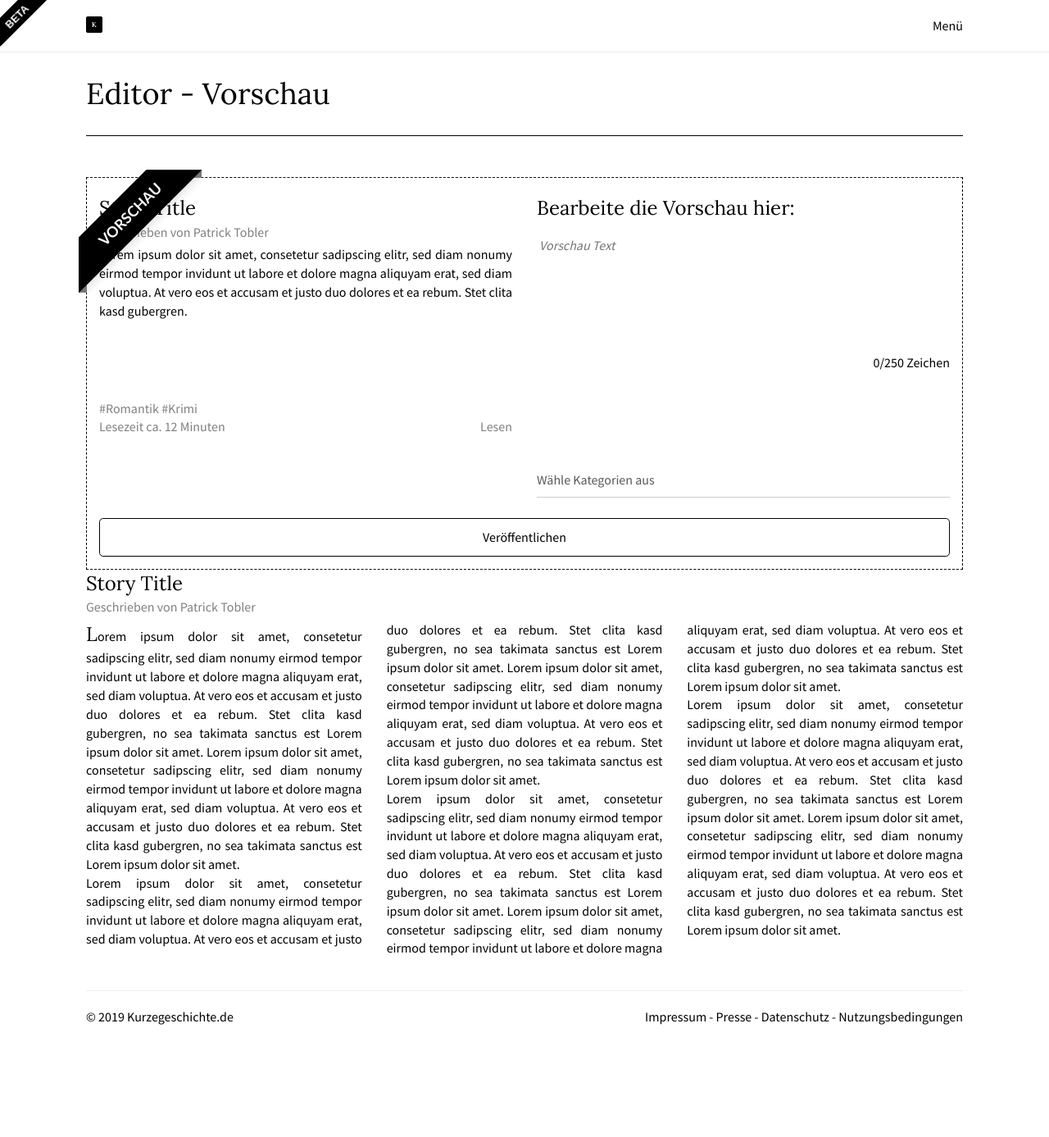
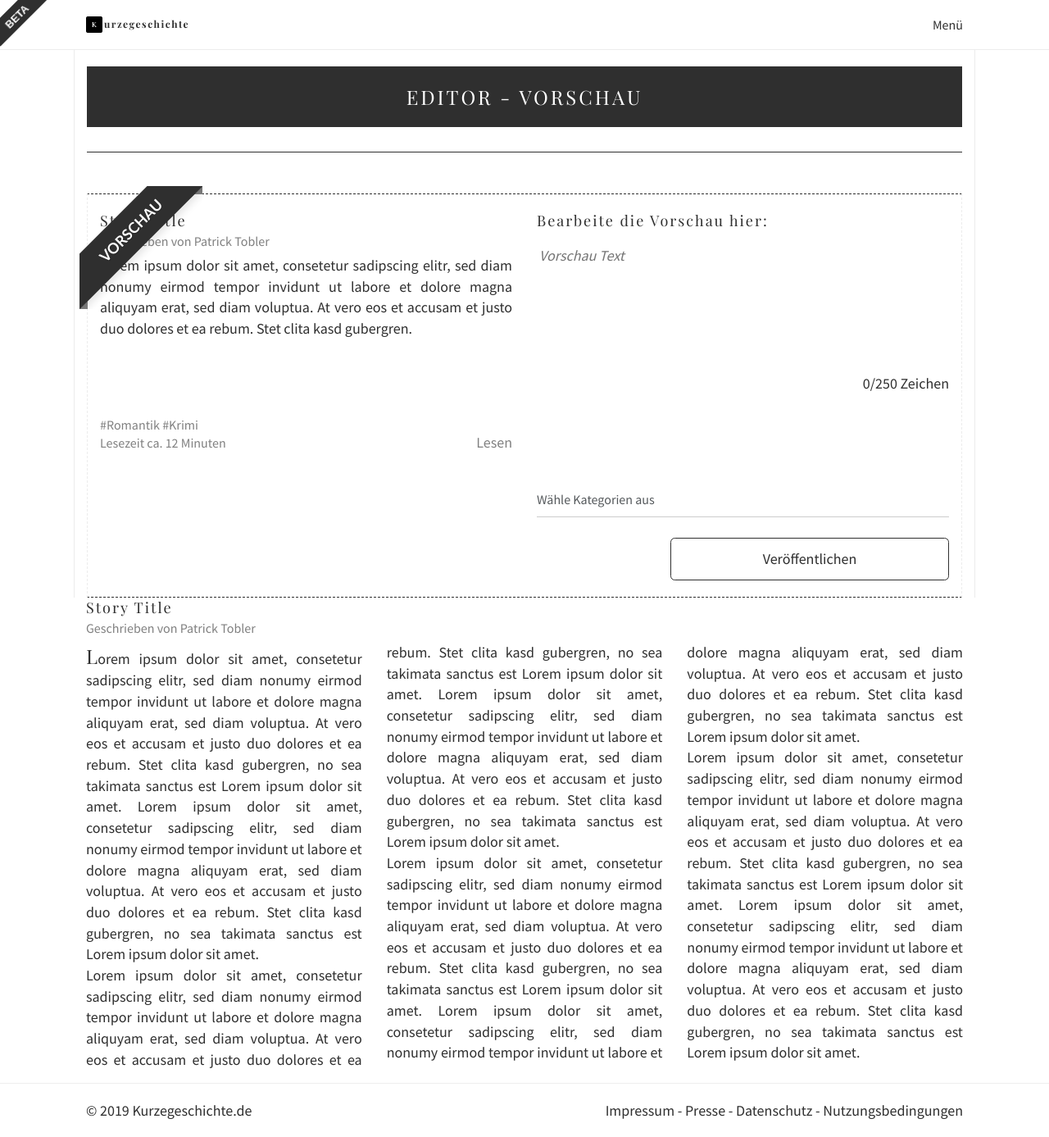
Before and after one commit to Padierfind/Kurzegeschichte, a Flask app: page /view_draft in a window 1280 px wide. Shown: the whole page at 82% size. Before the commit the page ends 1250 px from the top, so only its background shows below. Run offline with Flask 2, Linux system fonts and the light colour scheme; a user stored in the database is signed in; some libraries are stand-ins or nearby versions.

Commit message:
Frontend: Significant changes to the overall design of the page.

```diff
--- a/bp/user_bp.py
+++ b/bp/user_bp.py
@@ -150,7 +150,10 @@ def publish_comment():
                                                        json_to_write=test_dict)
 
     if result_of_db_operation['success'] is True:
-        return redirect(url_for('main_bps.display_story', story_id=story_id))
+        return redirect(url_for('main_bps.display_story', story_id=story_id, notification='Dein Kommentar wurde '
+                                                                                          'veröffentlicht. Danke dafür,'
+                                                                                          ' dass du ein Teil dieser '
+                                                                                          'Community bist!'))
     else:
         return redirect(url_for('main_bps.display_story', story_id=story_id, notification='Etwas ist schief gelaufen. '
                                                                                           'Bitte versuche es '
--- a/static/css/editor.css
+++ b/static/css/editor.css
@@ -28,7 +28,8 @@
     padding-top: 15px;
     font-size: 36px;
     font-weight: bold;
-    font-family: 'Lora', serif;
+    font-family: 'Playfair Display', serif;
+    letter-spacing: 1px;
 }
 
 .ql-editor.ql-blank::before{
--- a/static/css/global.css
+++ b/static/css/global.css
@@ -4,8 +4,8 @@ html{
 
 body{
     font-family: 'Source Sans Pro', sans-serif;
-    color:black;
-    font-size: 16px;
+    color:#2f2f2f;
+    font-size: 18px;
     background-color: white;
 }
 
@@ -14,7 +14,7 @@ body:after{
     position: fixed;
     width: 80px;
     height: 25px;
-    background-color: black;
+    background-color: #2f2f2f;
     top: 7px;
     left: -20px;
     text-align: center;
@@ -22,19 +22,20 @@ body:after{
     font-family: sans-serif;
     text-transform: uppercase;
     font-weight: bold;
-    color: #fff;
+    color: #2f2f2f;;
     line-height: 27px;
     transform:rotate(-45deg);
     z-index: 100;
+    color: white;
 }
 
 a{
-    color: black;
+    color: #2f2f2f;
     text-decoration: none;
 }
 
 a:hover{
-    color: black;
+    color: #2f2f2f;
     text-decoration: none;
 }
 
@@ -109,7 +122,6 @@ li a:hover {
     background-color: white;
     top: 0;
     z-index: 100;
-    margin-bottom: 10px;
     -webkit-transition: all 600ms ease-in-out;
     -moz-transition: all 600ms ease-in-out;
     -ms-transition: all 600ms ease-in-out;
@@ -149,12 +161,13 @@ li a:hover {
 
 .menu_button{
     display:block;
+    line-height: 20px;
 }
 
 .menu_button a{
     text-align: right;
 
-    color: black !important;
+    color: #2f2f2f !important;
 }
 
 .menu_button a:visited{
@@ -181,6 +194,7 @@ a:hover {
 
 .max_w{
     max-width: 1100px;
+    padding-bottom: 15px;
 }
 
 .preview{
@@ -194,18 +208,29 @@ a:hover {
 }
 
 .title{
-    font-size: 24px;
+    font-size: 18px;
     margin-bottom: 0;
-    font-family: 'Lora', serif;
+    font-family: 'Playfair Display', serif;
     text-align: left !important;
+    letter-spacing: 2px;
+    /*text-transform: uppercase;*/
 }
 
 .title_page{
-    font-size: 36px;
+    font-size: 24px;
     margin-bottom: 0;
-    font-family: 'Lora', serif;
+    font-family: 'Playfair Display', serif;
     padding-top: 15px;
     padding-bottom: 5px;
+    letter-spacing: 3px;
+    text-transform: uppercase;
+    color: white;
+    text-align: center;
+    padding-top: 20px;
+    padding-bottom: 20px;
+    margin-top: 20px;
+    margin-bottom: 30px;
+    background-color: #2f2f2f;
 }
 
 .readmore{
@@ -303,16 +331,9 @@ footer{
     padding-bottom: 20px;
 }
 
+
 .foot{
-    border-top: solid;
-    border-width: 1px;
-    border-color: rgb(236, 236, 236);
-    margin-top: 20px;
-    padding: 0;
-}
-
-.foot .max_w{
-    padding: 0;
+    padding-bottom: 0 !important;
 }
 
 .foot_menu{
@@ -322,14 +343,13 @@ footer{
 }
 
 .submit_button{
-    display:inline-block;
     padding:0.7em 1.8em;
-    border:0.1em solid black;
+    border:0.1em solid #2f2f2f;
     border-radius: 0.3em;
     box-sizing: border-box;
     text-decoration:none;
     font-weight:300;
-    color:black;
+    color:#2f2f2f;
     text-align:center;
     -webkit-transition: all 0.2s;
     -moz-transition: all 0.2s;
@@ -337,15 +357,18 @@ footer{
     -o-transition: all 0.2s;
     transition: all 0.2s;
     background-color: white;
-    width: 100%;
+    width: 340px;
+    max-width: 340px;
+    float: right;
 }
 
 .submit_button:hover{
     color: white;
-    background-color: black;
+    background-color: #2f2f2f;
 }
 
-.call_to_action{
+
+.call_to_action_small{
     background-color: black;
     text-align: center;
     color: white;
@@ -419,7 +469,7 @@ footer{
 }
 
 .hr_black{
-    border-top: 1px solid black;
+    border-top: 1px solid #2f2f2f;
 }
 
 .full_text{
@@ -453,7 +503,7 @@ footer{
 }
 
 .hr_footer{
-    margin-top: 40px;
+    margin-top: 0;
     margin-bottom: 0;
 }
 
@@ -481,6 +531,33 @@ footer{
     margin-top: 10px;
 }
 
+.up_logo_text{
+    margin-left: 22px;
+    line-height: 1.55;
+    font-family: 'Playfair Display', serif;
+    font-size: 12px;
+    margin-bottom: 0;
+    letter-spacing: 1.5px;
+    font-weight: bold;
+}
+
+.up_logo_img{
+    position: absolute;
+}
+
+.border_on_side{
+    border-left: rgb(236, 236, 236) solid 1px;
+    border-right: rgb(236, 236, 236) solid 1px;
+}
+
+.footer_container{
+    width: 100%;
+}
+
+.no_padding_bottom{
+    padding-bottom: 0;
+}
+
 
 .cssload-container{
     position: fixed;
--- a/static/css/profile.css
+++ b/static/css/profile.css
@@ -1,4 +1,4 @@
 .name{
-    font-family: 'Lora', serif;
+    font-family: 'Playfair Display', serif;
     font-size: 24px;
 }
--- a/static/css/select2.css
+++ b/static/css/select2.css
@@ -94,7 +94,7 @@
   padding: 0 12px;
   border: 0;
   border-radius: 16px;
-  background-color: black;
+  background-color: #2f2f2f;
   display: inline-block;
   color: white;
   margin: 2px 0;
@@ -156,8 +156,8 @@
   transition: all .3s;
 }
 .select2-container--material .select2-dropdown .select2-search__field:focus {
-  border-bottom: 1px solid black;
-  box-shadow: 0 1px 0 0 black;
+  border-bottom: 1px solid #2f2f2f;
+  box-shadow: 0 1px 0 0 #2f2f2f;
 }
 .select2-container--material .select2-results__options {
   /* @extend .zf-shadow-depth* */
@@ -204,7 +204,7 @@
 }
 .select2-container--material .select2-results__option[aria-selected=true] {
   /* @extend .dropdown-content li:active, .dropdow-content li:hover */
-  color: black;
+  color: #2f2f2f;
   background-color: #eee;
 }
 .select2-container--material .select2-results__option--highlighted[aria-selected] {
@@ -212,8 +212,8 @@
 }
 .select2-container--material.select2-container--focus .select2-selection {
   /* @extend input[type=text]:focus */
-  border-bottom: 1px solid black;
-  box-shadow: 0 1px 0 0 black;
+  border-bottom: 1px solid #2f2f2f;
+  box-shadow: 0 1px 0 0 #2f2f2f;
 }
 .select2-container--material.select2-container--disabled .select2-selection {
   /* @extend .select-wrapper input.select-dropdown:disabled */
--- a/static/css/settings.css
+++ b/static/css/settings.css
@@ -1,3 +1,4 @@
 .settings_button{
     margin-bottom: 15px;
+    float: left !important;
 }
--- a/static/css/story.css
+++ b/static/css/story.css
@@ -31,7 +31,7 @@
     display: block;
     width: 225px;
     padding: 15px 0;
-    background-color: black;
+    background-color: #2f2f2f;
     box-shadow: 0 5px 10px rgba(0,0,0,.1);
     color: #fff;
     font: 700 18px/1 'Lato', sans-serif;
@@ -65,7 +65,8 @@
 }
 
 .next_preview_padding{
-    padding: 15px !important;
+    margin-top: 15px;
+    margin-bottom: 20px;
 }
 
 .text_area_feedback{
--- a/templates/emails/confirmation_mail.txt
+++ b/templates/emails/confirmation_mail.txt
@@ -104,7 +104,7 @@
 																	<tr>
 																		<td align="left" style="font-size:0px;padding:15px 15px 15px 15px;word-break:break-word;">
 																			<div style="font-family: 'Source Sans Pro', sans-serif;font-size:11px;line-height:1.5;text-align:left;color:#000000;">
-																				<p>Sollte der Link aus irgend einem Grund nicht funktionieren kopiere folgende Addresse in die Address-Leiste deines Browsers: <a style="color:black" href="https://www.kurzegeschichte.de/confirm_registration?user_id=${PERSON_NAME}">https://www.kurzegeschichte.de/confirm_registration?user_id=${PERSON_NAME}</a></p>
+																				<p>Sollte der Link aus irgend einem Grund nicht funktionieren kopiere folgende Addresse in die Address-Leiste deines Browsers: <a style="color:#2f2f2f" href="https://www.kurzegeschichte.de/confirm_registration?user_id=${PERSON_NAME}">https://www.kurzegeschichte.de/confirm_registration?user_id=${PERSON_NAME}</a></p>
 																			</div>
 																		</td>
 																	</tr>
--- a/templates/story_preview.html
+++ b/templates/story_preview.html
@@ -23,7 +23,6 @@
 
         <link href="https://fonts.googleapis.com/css?family=Playfair+Display:400,700,900&display=swap" rel="stylesheet">
         <link href="https://fonts.googleapis.com/css?family=Source+Sans+Pro&display=swap" rel="stylesheet">
-        <link href="https://fonts.googleapis.com/css?family=Lora&amp;display=swap" rel="stylesheet">
 
         <link href="https://cdnjs.cloudflare.com/ajax/libs/select2/4.0.10/css/select2.min.css" rel="stylesheet" />
 
@@ -79,7 +78,10 @@
                         <h1>kurzegeschichte</h1>
                         <h3>It only takes a few words to escape.</h3>
                     </div>
-                    <img id="up_logo" class="inv logo" src="{{ url_for('static', filename='favicon/favicon-32x32.png') }}" alt="logo" height="20" width="20">
+                    <div id="up_logo" class="inv logo">
+                        <img class="up_logo_img" src="{{ url_for('static', filename='favicon/favicon-32x32.png') }}" alt="logo" height="20" width="20">
+                        <p class="up_logo_text">urzegeschichte</p>
+                    </div>
                 </a>
                 <div id="menu" class="col-sm-6 menu">
                     <ul>
@@ -99,14 +101,14 @@
 
         <div class="container max_w">
             <div class="row">
-                <div class="col-sm-12">
+                <div class="col-sm-12 border_on_side">
                     <div class="title_page">
                         Editor - Vorschau
                     </div>
 
                     <hr class="hr_black">
 
-                    <div class="col-sm-12 preview_box">
+                    <div class="col-sm-12 preview_box border_on_side">
                       <div class="ribbon ribbon-top-left">
                           <span>
                             Vorschau
@@ -167,11 +169,9 @@
                             <input id="reading_time_form" type="text" name="reading_time" class="hidden">
                             <input id="story_id" type="text" name="story_id" class="hidden">
 
+                            <button type="button" class="submit_button next_preview_padding" onclick="publish_story();">Veröffentlichen</button>
                             </div>
 
-                            <div class="col-sm-12 next_container next_preview_padding">
-                                <button type="button" class="submit_button" onclick="publish_story();">Veröffentlichen</button>
-                            </div>
                         </form>
                     </div>
                 </div>
@@ -200,8 +200,9 @@
             </div>
         </div>
 
-        <div class="container max_w">
+        <div>
             <hr class="hr_footer">
+            <div class="container max_w foot">
                 <div class="col-sm-4 copyright">
                     <footer>
                         © 2019 Kurzegeschichte.de
@@ -216,6 +217,7 @@
                     </footer>
                 </div>
             </div>
+        </div>
+
     </body>
-
 </html>
```
Also changed, not shown: other parts of static/css/global.css (+68 -14 lines), other parts of static/css/story.css (+36 -3 lines), static/css/login.css (+18 -5 lines), templates/editor.html (+9 -5 lines), templates/imprint.html (+9 -5 lines), templates/index.html (+19 -10 lines), templates/info.html (+10 -6 lines), templates/login.html (+10 -6 lines), templates/privacy.html (+12 -10 lines), templates/profile.html (+9 -4 lines), templates/settings.html (+11 -7 lines), templates/story.html (+18 -13 lines), templates/terms.html (+9 -5 lines). Lines whose indentation alone changed are shown as unchanged.
